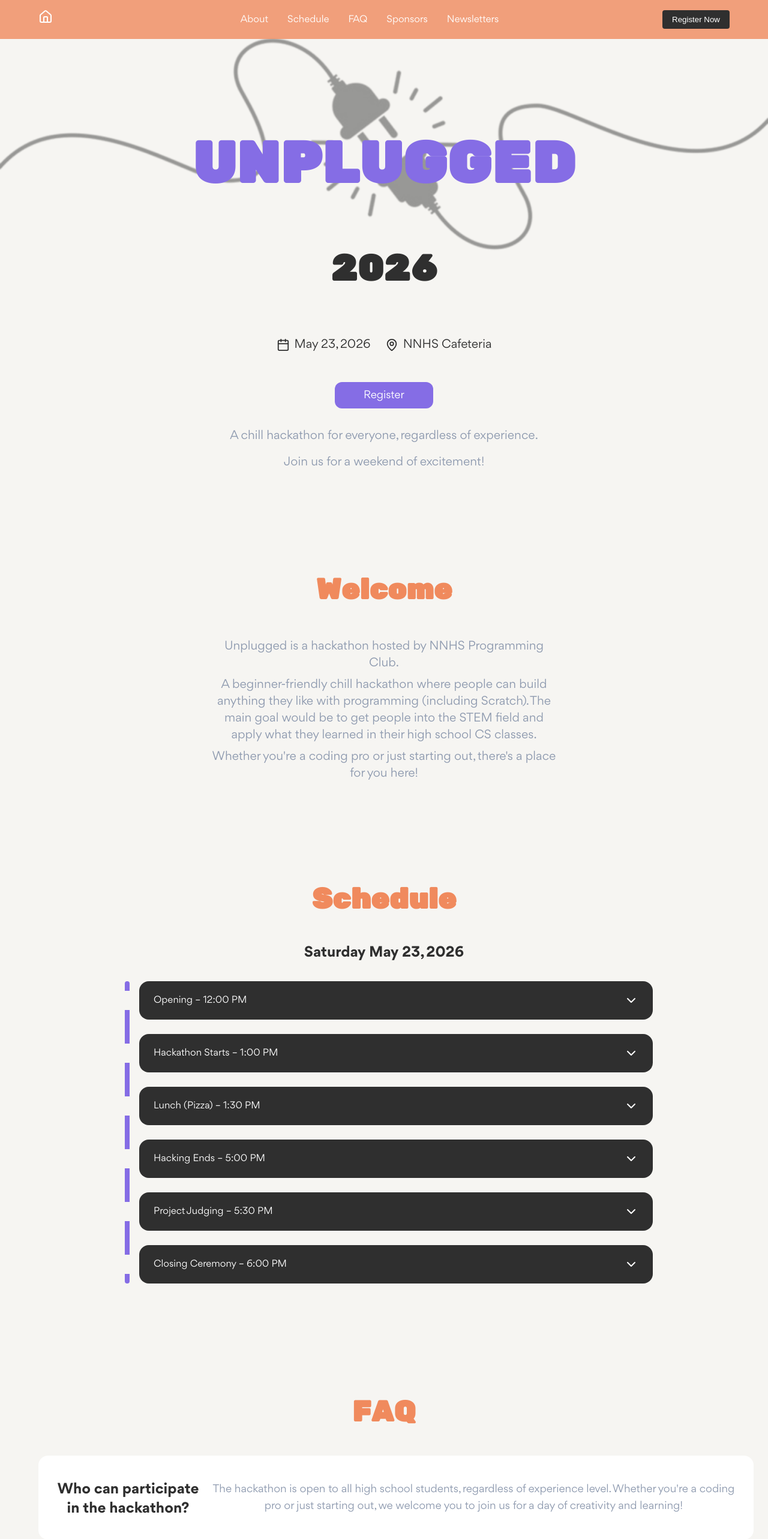
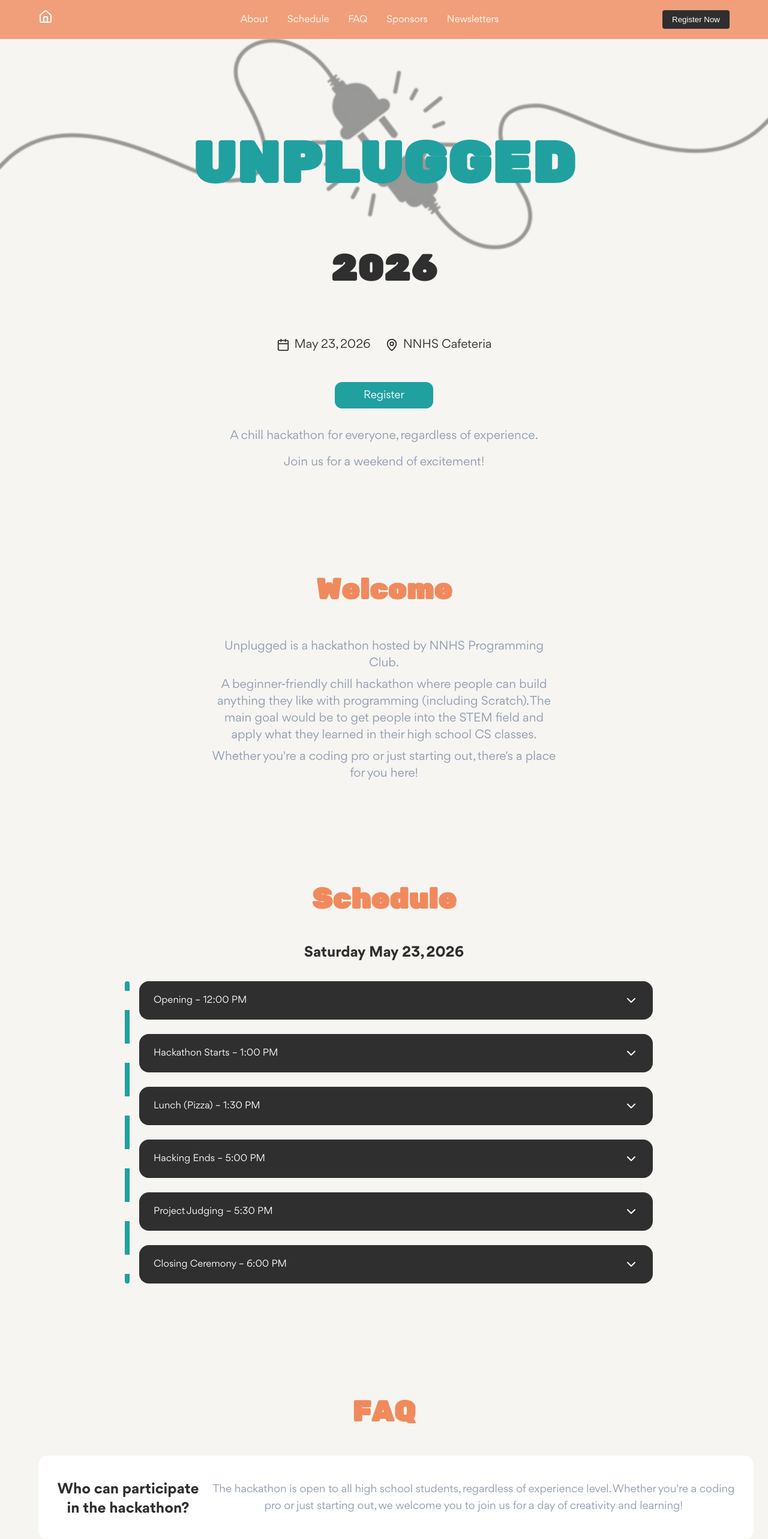
Before and after one commit to heonaliu/unplugged-hackathon, a React (Vite) app: page / in a window 1280 px wide. Shown: the top 2566 px of the page at 60% size. Built offline with nearby package versions, Linux system fonts and the light colour scheme; no server answers.

Commit message:
change the purple to teal in all instances

```diff
--- a/src/sections/Hero.jsx
+++ b/src/sections/Hero.jsx
@@ -18,7 +18,7 @@ export const Hero = () => {
       z-0
     "
       />
-      <h1 className="font-rubikOne text-purple text-6xl md:text-8xl z-10">
+      <h1 className="font-rubikOne text-teal text-6xl md:text-8xl z-10">
         UNPLUGGED
       </h1>
 
@@ -44,7 +44,7 @@ export const Hero = () => {
         target="_blank"
         rel="noopener noreferrer"
         href="https://forms.gle/GED5aVUj9QmLWBu2A"
-        className="inline-block mt-4 bg-purple text-white px-12 py-2 rounded-xl text-lg transition-transform duration-300 ease-in-out hover:bg-purple/95 no-underline"
+        className="inline-block mt-4 bg-teal text-white px-12 py-2 rounded-xl text-lg transition-transform duration-300 ease-in-out hover:bg-teal/95 no-underline"
       >
         Register
       </a>
--- a/src/sections/Newsletters.jsx
+++ b/src/sections/Newsletters.jsx
@@ -101,7 +101,7 @@ export const Newsletters = () => {
         </div>
         <button
           type="submit"
-          className="border-none inline-block mt-12 bg-purple text-white px-6 py-2 rounded-xl text-lg transition-transform duration-300 ease-in-out hover:bg-purple/95 no-underline"
+          className="border-none inline-block mt-12 bg-teal text-white px-6 py-2 rounded-xl text-lg transition-transform duration-300 ease-in-out hover:bg-teal/95 no-underline"
         >
           Subscribe
         </button>
--- a/src/sections/Schedule.jsx
+++ b/src/sections/Schedule.jsx
@@ -48,7 +48,7 @@ export const Schedule = () => {
       <div className="max-w-4xl mx-auto relative">
 
         {/* LEFT TIMELINE LINE */}
-        <div className="absolute left-4 top-0 bottom-0 w-2 bg-purple rounded"></div>
+        <div className="absolute left-4 top-0 bottom-0 w-2 bg-teal rounded"></div>
 
         {scheduleItems.map((item, index) => (
           <div key={index} className="relative mb-6">
--- a/src/sections/Sponsors.jsx
+++ b/src/sections/Sponsors.jsx
@@ -33,7 +33,7 @@ export const Sponsors = () => {
       )}
       <a
         href="mailto:alantaolr@outlook.com"
-        className="inline-block mt-12 bg-purple text-white px-6 py-2 rounded-xl text-lg transition-transform duration-300 ease-in-out hover:bg-purple/95 no-underline"
+        className="inline-block mt-12 bg-teal text-white px-6 py-2 rounded-xl text-lg transition-transform duration-300 ease-in-out hover:bg-teal/95 no-underline"
       >
         Become a Sponsor
       </a>
--- a/tailwind.config.js
+++ b/tailwind.config.js
@@ -11,6 +11,7 @@ export default {
           sage: "#A3B18A",
           orange: "#F08A5D",
           purple: "#856de5",
+          teal: "#21a0a0",
           bluegray: "#8E9AAF",
           charcoal: "#2F2F2F",
       },
```
